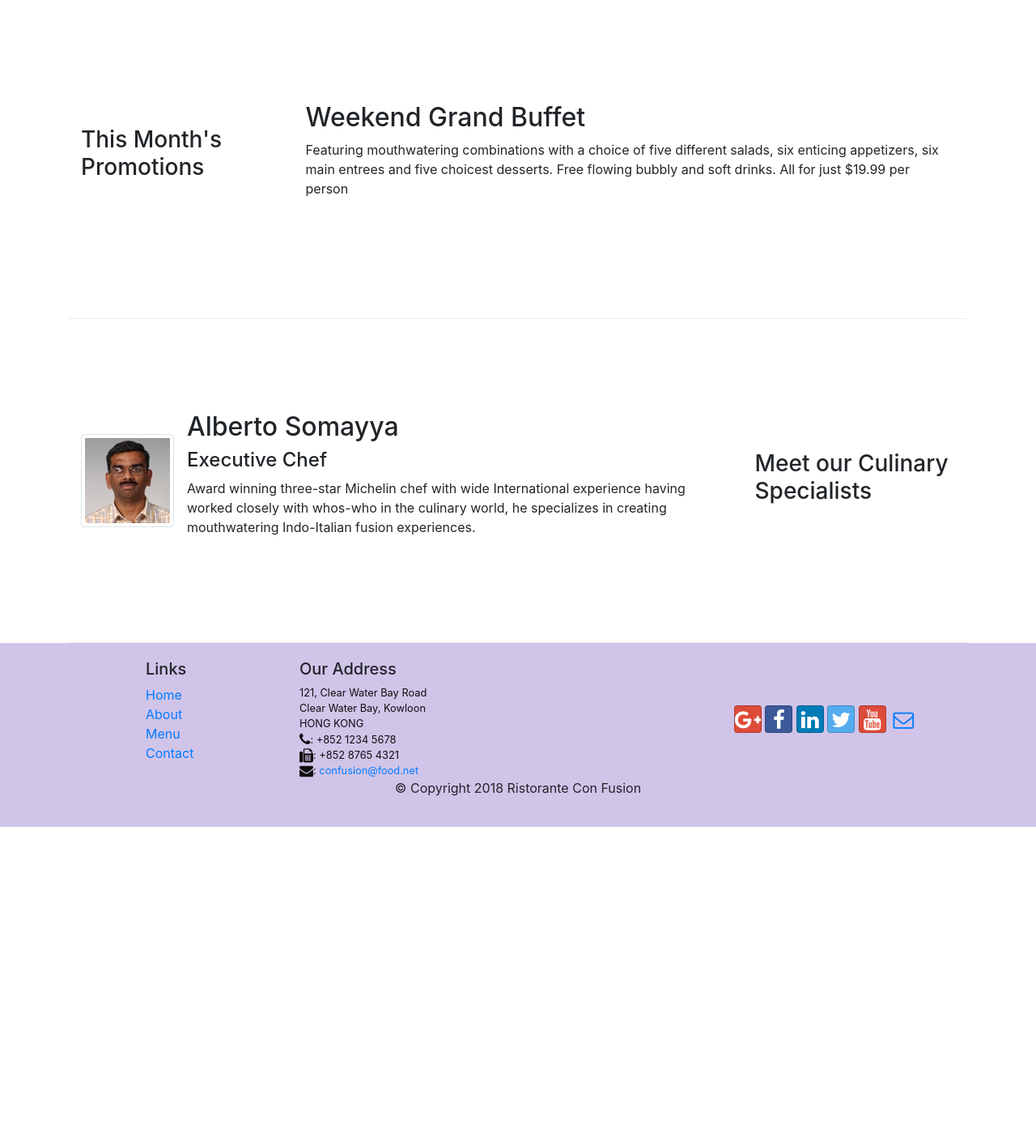
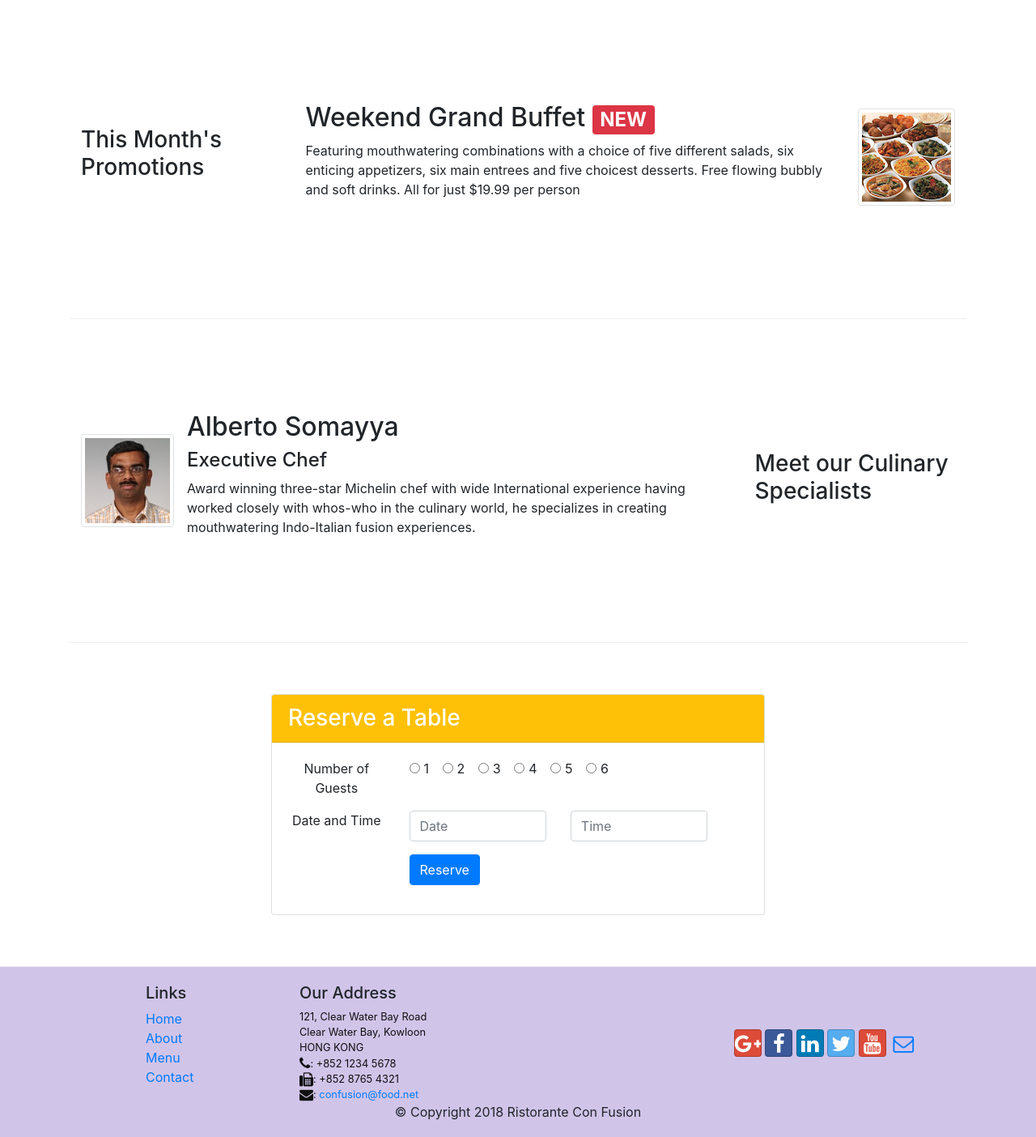
Before and after one commit to wsquan171/BootStrap4_conFusion, a website: page index.html in a window 1280 px wide. Shown: the part 740-2144 px from the top of the page at 81% size. Before the commit the page ends 1761 px from the top, so only its background shows below. Drawn offline with nearby package versions, Linux system fonts and the light colour scheme.

Commit message:
Assignment 2

```diff
--- a/index.html
+++ b/index.html
@@ -34,13 +34,16 @@
     </nav>
     <header class="jumbotron">
         <div class="container">
-            <div class="row row-header">
+            <div class="row row-header align-items-center">
                 <div class="col-12 col-sm-6">
                     <h1>Ristorante con Fusion</h1>
                     <p>We take inspiration from the World's best cuisines, and create a unique fusion experience. Our lipsmacking creations will tickle your culinary senses!</p>
                 </div>
-                <div class="col-12 col-sm align-self-center">
-                    <img src="img/logo.png" class="img-fluid">
+                <div class="col-12 col-sm-3">
+                        <img src="img/logo.png" class="img-fluid">
+                </div>
+                <div class="col-12 col-sm-3">
+                        <a role="button" class="btn btn-sm btn-block btn-warning" href="#reserveForm">Reserve Table</a>
                 </div>
             </div>
         </div>
@@ -72,12 +75,23 @@
 
 
         <div class="row row-content align-items-center">
-            <div class="col-12 col-sm-4 col-md-3">
+            <div class="col-12 col-sm-4 order-sm-first col-md-3">
                 <h3>This Month's Promotions</h3>
             </div>
-            <div class="col col-sm col-md">
-                <h2>Weekend Grand Buffet</h2>
-                <p>Featuring mouthwatering combinations with a choice of five different salads, six enticing appetizers, six main entrees and five choicest desserts. Free flowing bubbly and soft drinks. All for just $19.99 per person </p>
+            <div class="col col-sm order-sm-last col-md">
+                <div class="media">
+                    <div class="media-body">
+                        <h2 class="mt-0">
+                            Weekend Grand Buffet
+                            <span class="badge badge-danger">NEW</span>
+                        </h2>
+                        <p class="d-none d-sm-block">
+                            Featuring mouthwatering combinations with a choice of five different salads, six enticing appetizers, six main entrees and five choicest desserts. Free flowing bubbly and soft drinks. All for just $19.99 per person
+                        </p>
+                    </div>
+                    <img class="d-flex ml-3 img img-thumbnail align-self-center "
+                    src="img/buffet.png" alt="Weekend Grand Buffet">
+                </div>
             </div>
         </div>
 
@@ -98,6 +112,65 @@
                             creating mouthwatering Indo-Italian fusion experiences.
                         </p>
                     </div>
+                </div>
+            </div>
+        </div>
+    </div>
+
+    <div class="row row-content align-items-center">
+        <div class="col-12 col-sm-6 offset-sm-3">
+            <div class="card" id="reserveForm">
+                <h3 class="card-header bg-warning text-white">Reserve a Table</h3>
+                <div class="card-body">
+                    <form>
+                        <div class="form-group row">
+                            <div class="col-md-3 col-sm-12 text-sm-center">
+                                Number of Guests
+                            </div>
+                            <div class="col-md-9">
+                                <div class="form-check form-check-inline">
+                                    <input class="form-check-input" type="radio" name="inlineRadioOptions" id="inlineRadio1" value="option1">
+                                    <label class="form-check-label" for="inlineRadio1">1</label>
+                                </div>
+                                <div class="form-check form-check-inline">
+                                    <input class="form-check-input" type="radio" name="inlineRadioOptions" id="inlineRadio2" value="option2">
+                                    <label class="form-check-label" for="inlineRadio2">2</label>
+                                </div>
+                                <div class="form-check form-check-inline">
+                                    <input class="form-check-input" type="radio" name="inlineRadioOptions" id="inlineRadio3" value="option3">
+                                    <label class="form-check-label" for="inlineRadio3">3</label>
+                                </div>
+                                <div class="form-check form-check-inline">
+                                    <input class="form-check-input" type="radio" name="inlineRadioOptions" id="inlineRadio4" value="option4">
+                                    <label class="form-check-label" for="inlineRadio4">4</label>
+                                </div>
+                                <div class="form-check form-check-inline">
+                                    <input class="form-check-input" type="radio" name="inlineRadioOptions" id="inlineRadio5" value="option5">
+                                    <label class="form-check-label" for="inlineRadio4">5</label>
+                                </div>
+                                <div class="form-check form-check-inline">
+                                    <input class="form-check-input" type="radio" name="inlineRadioOptions" id="inlineRadio6" value="option6">
+                                    <label class="form-check-label" for="inlineRadio6">6</label>
+                                </div>
+                            </div>
+                        </div>
+                        <div class="form-group row">
+                            <div class="col-md-3 col-sm-12 text-sm-center">
+                                Date and Time
+                            </div>
+                            <div class="col-md-4">
+                                <input type="text" class="form-control" id="date" name="date" placeholder="Date">
+                            </div>
+                            <div class="col-md-4">
+                                <input type="text" class="form-control" id="time" name="time" placeholder="Time">
+                            </div>
+                        </div>
+                        <div class="form-group row">
+                            <div class="offset-md-3 col-md-10">
+                                <button type="submit" class="btn btn-primary">Reserve</button>
+                            </div>
+                        </div>
+                    </form>
                 </div>
             </div>
         </div>
```
